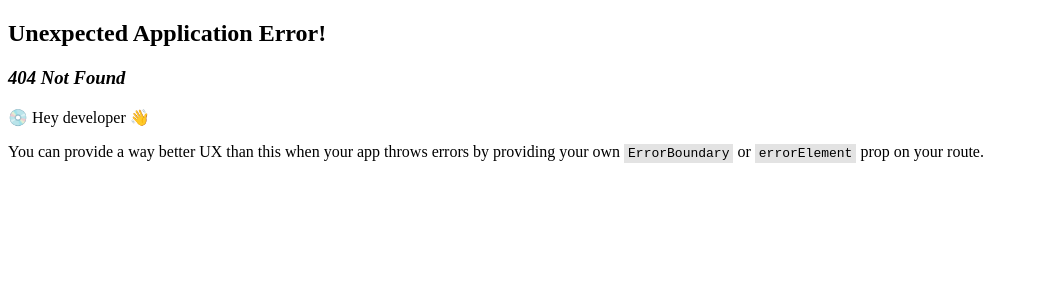
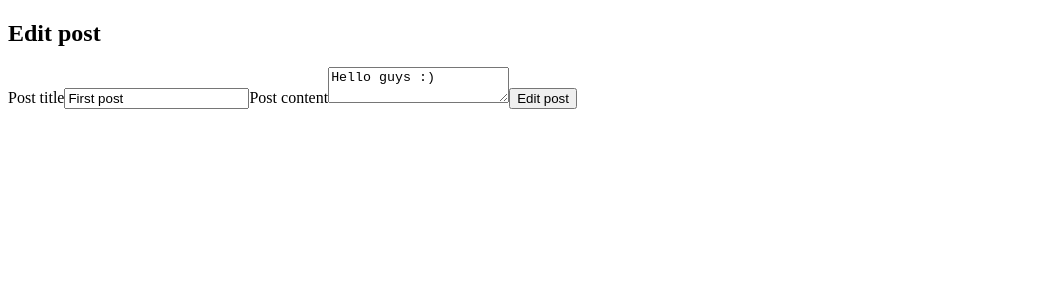
Before and after one commit to gustavopolonio/redux-study, a React (Vite) app: page /posts/1/edit in a window 1280 px wide. Before the commit this address had no page. Shown: the top 300 px of the page, without its empty margins (0-1039 px from the left). Built offline with nearby package versions, Linux system fonts and the light colour scheme.

Commit message:
feat: create edit post page

```diff
--- a/src/App.tsx
+++ b/src/App.tsx
@@ -1,6 +1,7 @@
 import { createBrowserRouter, RouterProvider } from "react-router-dom";
 import { FeedPostsPage } from "./pages/FeedPostsPage";
 import { PostPage } from "./pages/PostPage";
+import { EditPostPage } from "./pages/EditPostPage";
 
 const router = createBrowserRouter([
   {
@@ -10,6 +11,10 @@ const router = createBrowserRouter([
   {
     path: '/posts/:postId',
     element: <PostPage />
+  },
+  {
+    path: '/posts/:postId/edit',
+    element: <EditPostPage />
   }
 ])
 
--- a/src/features/posts/postsSlice.ts
+++ b/src/features/posts/postsSlice.ts
@@ -17,9 +17,19 @@ export const postsSlice = createSlice({
   reducers: {
     addPost: (state, action: PayloadAction<Post>) => {
       state.push(action.payload)
+    },
+    updatePost: (state, action: PayloadAction<Post>) => {
+      const { id, title, content } = action.payload
+
+      const post = state.find(post => post.id === id)
+
+      if (post) {
+        post.title = title
+        post.content = content
+      }
     }
   }
 })
 
-export const { addPost } = postsSlice.actions
+export const { addPost, updatePost } = postsSlice.actions
 export const postsReducer = postsSlice.reducer
--- /dev/null
+++ b/src/pages/EditPostPage.tsx
@@ -0,0 +1,66 @@
+import { Link, useNavigate, useParams } from "react-router-dom"
+import { useAppDispatch, useAppSelector } from "../app/hooks"
+import { updatePost } from "../features/posts/postsSlice"
+
+interface PostFormFields extends HTMLFormControlsCollection {
+  postTitle: HTMLInputElement
+  postContent: HTMLTextAreaElement
+}
+
+interface PostFormElements extends HTMLFormElement {
+  elements: PostFormFields
+}
+
+export function EditPostPage() {
+  const { postId } = useParams()
+  const navigate = useNavigate()
+
+  const dispatch = useAppDispatch()
+  const post = useAppSelector(state => state.posts.find(post => post.id === postId))
+
+  if (!post) {
+    return (
+      <div>
+        <h2>Post not found</h2>
+      </div>
+    )
+  }
+
+  function handleEditPost(e: React.FormEvent<PostFormElements>) {
+    e.preventDefault()
+
+    const { elements } = e.currentTarget
+    const title = elements.postTitle.value
+    const content = elements.postContent.value
+
+    dispatch(updatePost({
+      id: post!.id,
+      title,
+      content
+    }))
+
+    e.currentTarget.reset()
+
+    navigate(`/posts/${post!.id}`)
+  }
+
+  return (
+    <section>
+      <h2>Edit post</h2>
+
+      <form onSubmit={handleEditPost}>
+        <label>
+          Post title
+          <input type="text" name="postTitle" defaultValue={post.title} />
+        </label>
+
+        <label>
+          Post content
+          <textarea name="postContent" defaultValue={post.content} />
+        </label>
+
+        <button type="submit">Edit post</button>
+      </form>
+    </section>
+  )
+}
--- a/src/pages/PostPage.tsx
+++ b/src/pages/PostPage.tsx
@@ -18,7 +18,12 @@ export function PostPage() {
     <div>
       <h2>{post.title}</h2>
       <p>{post.content}</p>
-      <Link to='/'>Back to home</Link>
+      <div>
+        <Link to={`/posts/${post.id}/edit`}>Edit post</Link>
+      </div>
+      <div>
+        <Link to='/'>Back to home</Link>
+      </div>
     </div>
   )
 }
```
